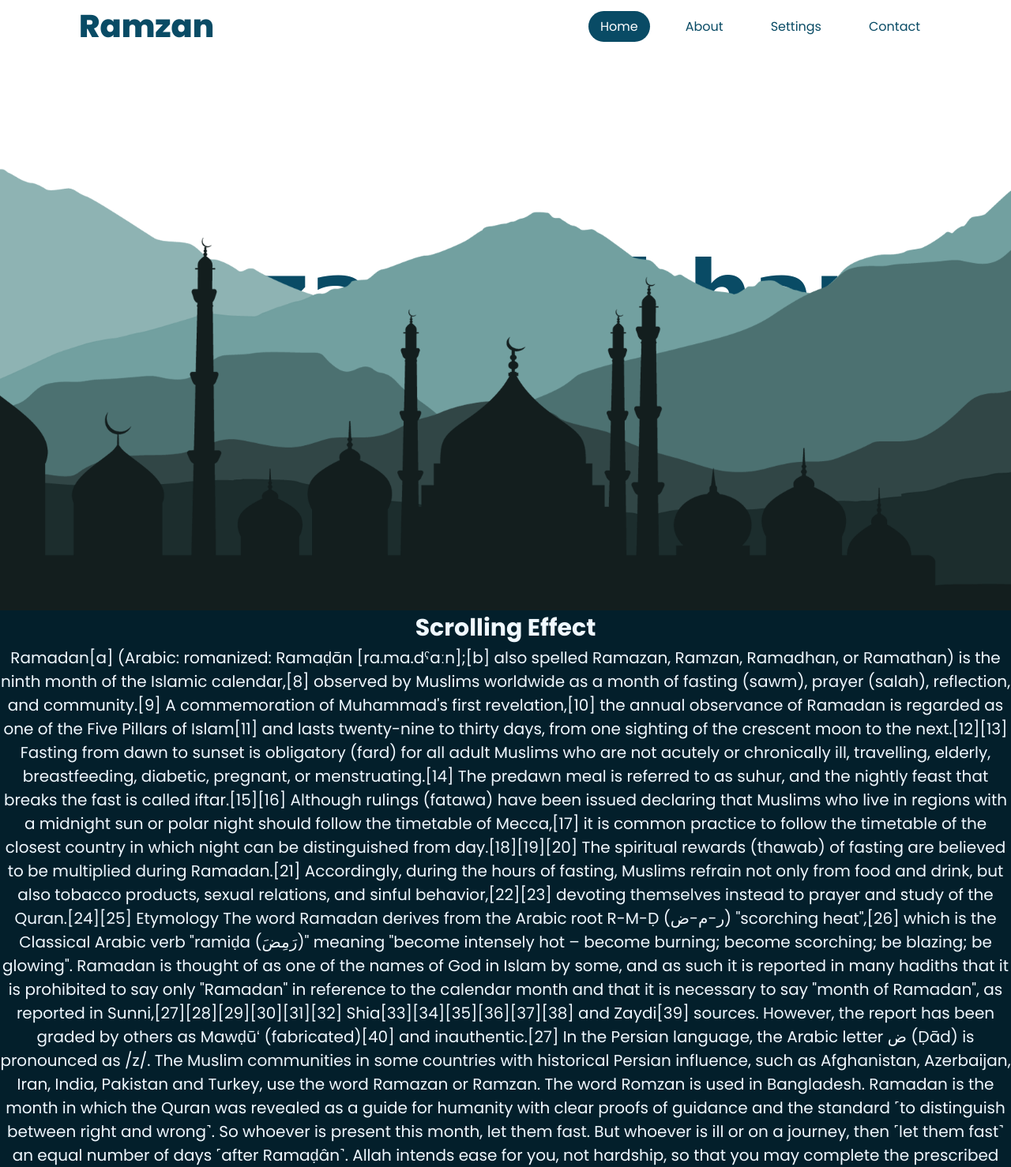
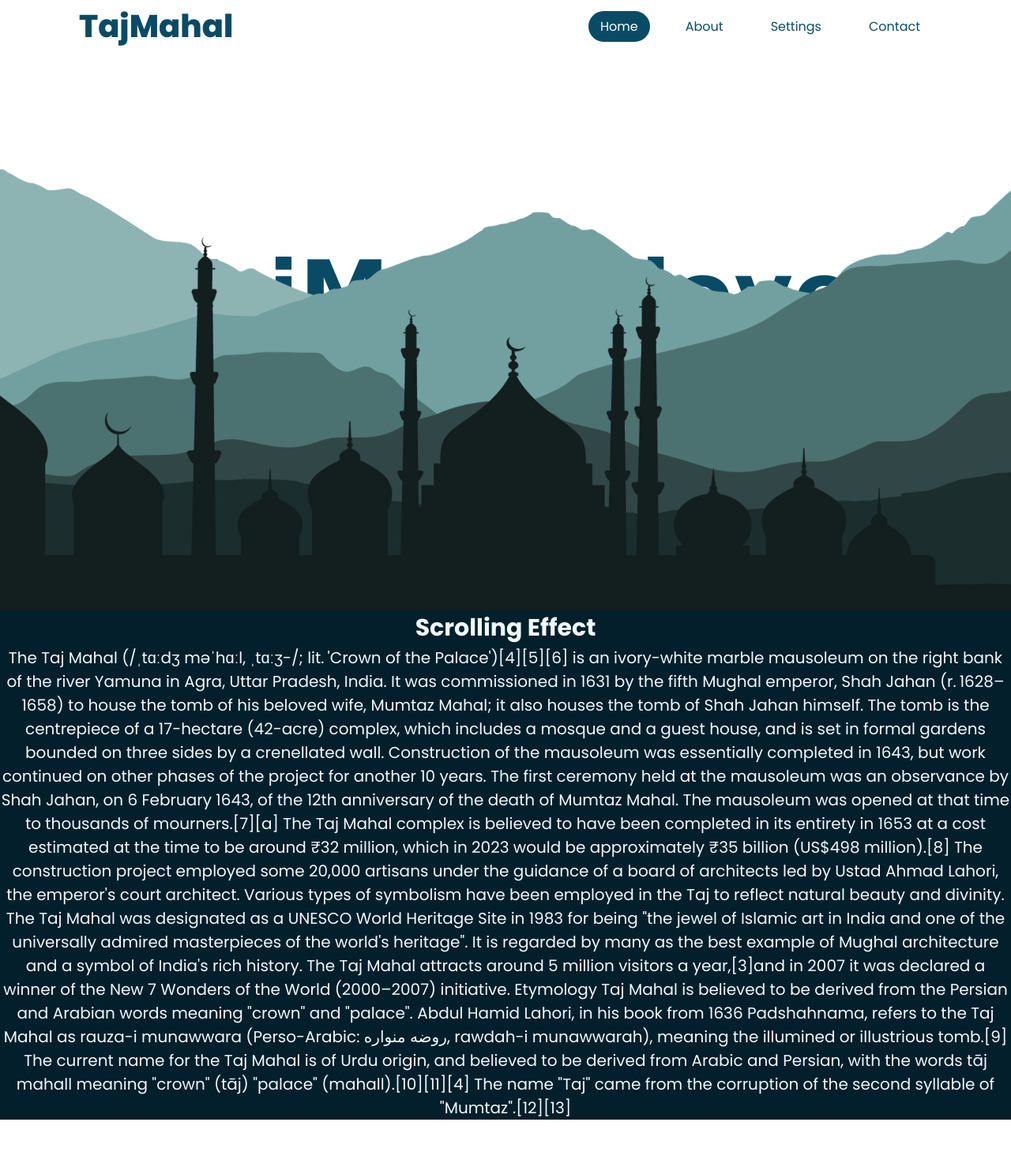
Before and after one commit to kalyankashaboina/parallel_scroll, a plain HTML site: page index.html in a window 1280 px wide. Shown: the part 27-1505 px from the top of the page at 79% size. After the commit the page ends 1445 px from the top, so only its background shows below. Drawn offline with Linux system fonts and the light colour scheme.

Commit message:
texts changed

```diff
--- a/index.html
+++ b/index.html
@@ -8,7 +8,7 @@
 </head>
 <body>
     <navbar class="navbar">
-        <a href="">Ramzan</a>
+        <a href="">TajMahal</a>
         <ul  class="menus">
             <li  class="menu "><a href="" class="onactive">Home</a></li>
             <li  class="menu"><a href="">About</a></li>
@@ -19,46 +19,30 @@
     </navbar>
 <section id="section">
 
-<h2 id="ramzan">Ramzan Mubharak</h2>
+<h2 id="TajMahal">TajMahal love</h2>
 <img src="./images/01.png" id="image1" alt=""><img src="./images/02.png"  id="image2" alt=""><img src="./images/03.png" id="image3"  alt=""><img src="./images/04.png" id="image4"  alt="">
 
 </section>
 <div class="nextslide">
     <h3>Scrolling Effect</h3>
 
-    <p>Ramadan[a] (Arabic:  romanized: Ramaḍān [ra.ma.dˤaːn];[b] also spelled Ramazan, Ramzan, Ramadhan, or Ramathan) is the ninth month of the Islamic calendar,[8] observed by Muslims worldwide as a month of fasting (sawm), prayer (salah), reflection, and community.[9] A commemoration of Muhammad's first revelation,[10] the annual observance of Ramadan is regarded as one of the Five Pillars of Islam[11] and lasts twenty-nine to thirty days, from one sighting of the crescent moon to the next.[12][13]
+    <p>
+        The Taj Mahal (/ˌtɑːdʒ məˈhɑːl, ˌtɑːʒ-/; lit. 'Crown of the Palace')[4][5][6] is an ivory-white marble mausoleum on the right bank of the river Yamuna in Agra, Uttar Pradesh, India. It was commissioned in 1631 by the fifth Mughal emperor, Shah Jahan (r. 1628–1658) to house the tomb of his beloved wife, Mumtaz Mahal; it also houses the tomb of Shah Jahan himself. The tomb is the centrepiece of a 17-hectare (42-acre) complex, which includes a mosque and a guest house, and is set in formal gardens bounded on three sides by a crenellated wall.
 
-        Fasting from dawn to sunset is obligatory (fard) for all adult Muslims who are not acutely or chronically ill, travelling, elderly, breastfeeding, diabetic, pregnant, or menstruating.[14] The predawn meal is referred to as suhur, and the nightly feast that breaks the fast is called iftar.[15][16] Although rulings (fatawa) have been issued declaring that Muslims who live in regions with a midnight sun or polar night should follow the timetable of Mecca,[17] it is common practice to follow the timetable of the closest country in which night can be distinguished from day.[18][19][20]
+Construction of the mausoleum was essentially completed in 1643, but work continued on other phases of the project for another 10 years. The first ceremony held at the mausoleum was an observance by Shah Jahan, on 6 February 1643, of the 12th anniversary of the death of Mumtaz Mahal. The mausoleum was opened at that time to thousands of mourners.[7][a]
 
-        The spiritual rewards (thawab) of fasting are believed to be multiplied during Ramadan.[21] Accordingly, during the hours of fasting, Muslims refrain not only from food and drink, but also tobacco products, sexual relations, and sinful behavior,[22][23] devoting themselves instead to prayer and study of the Quran.[24][25]
+The Taj Mahal complex is believed to have been completed in its entirety in 1653 at a cost estimated at the time to be around ₹32 million, which in 2023 would be approximately ₹35 billion (US$498 million).[8] The construction project employed some 20,000 artisans under the guidance of a board of architects led by Ustad Ahmad Lahori, the emperor's court architect. Various types of symbolism have been employed in the Taj to reflect natural beauty and divinity.
 
-        Etymology
-        The word Ramadan derives from the Arabic root R-M-Ḍ (ر-م-ض) "scorching heat",[26] which is the Classical Arabic verb "ramiḍa (رَمِضَ)" meaning "become intensely hot – become burning; become scorching; be blazing; be glowing".
+The Taj Mahal was designated as a UNESCO World Heritage Site in 1983 for being "the jewel of Islamic art in India and one of the universally admired masterpieces of the world's heritage". It is regarded by many as the best example of Mughal architecture and a symbol of India's rich history. The Taj Mahal attracts around 5 million visitors a year,[3]and in 2007 it was declared a winner of the New 7 Wonders of the World (2000–2007) initiative.
 
-        Ramadan is thought of as one of the names of God in Islam by some, and as such it is reported in many hadiths that it is prohibited to say only "Ramadan" in reference to the calendar month and that it is necessary to say "month of Ramadan", as reported in Sunni,[27][28][29][30][31][32] Shia[33][34][35][36][37][38] and Zaydi[39] sources. However, the report has been graded by others as Mawḍūʻ (fabricated)[40] and inauthentic.[27]
+Etymology
 
-        In the Persian language, the Arabic letter ض (Ḍād) is pronounced as /z/. The Muslim communities in some countries with historical Persian influence, such as Afghanistan, Azerbaijan, Iran, India, Pakistan and Turkey, use the word Ramazan or Ramzan. The word Romzan is used in Bangladesh.
-        Ramadan is the month in which the Quran was revealed as a guide for humanity with clear proofs of guidance and the standard ˹to distinguish between right and wrong˺. So whoever is present this month, let them fast. But whoever is ill or on a journey, then ˹let them fast˺ an equal number of days ˹after Ramaḍân˺. Allah intends ease for you, not hardship, so that you may complete the prescribed period and proclaim the greatness of Allah for guiding you, and perhaps you will be grateful.
-
-        — Surah Al-Baqara 2:185
-        Muslims hold that all scripture was revealed during Ramadan, the scrolls of Abraham, Torah, Psalms, Gospel, and Quran having been handed down on the first, sixth, twelfth, thirteenth (in some sources, eighteenth)[41] and twenty-fourth Ramadans,[year needed] respectively.[42][self-published source] Muhammed is said to have received his first quranic revelation on Laylat al-Qadr, one of five odd-numbered nights that fall during the last ten days of Ramadan.[43]
-
-        Although Muslims were first commanded to fast in the second year of Hijra (624 CE),[42] they believe that the practice of fasting is not in fact an innovation of monotheism[44] but rather has always been necessary for believers to attain taqwa (the fear of God).[45][Quran 2:183] They point to the fact that the pre-Islamic pagans of Mecca fasted on the tenth day of Muharram to expiate sin and avoid drought.[46][self-published source] Philip Jenkins argues that the observance of Ramadan fasting grew out of "the strict Lenten discipline of the Syrian Churches," a postulation corroborated by other scholars, including theologian Paul-Gordon Chandler,[47][48] but disputed by some Muslim academics.[49]
-
-        Important dates
-        The first and last dates of Ramadan are determined by the lunar Islamic calendar.[3]
-
-        Beginning
-
-        Ramadan beginning dates between Gregorian years 1938 and 2038; including an error on the ante-penultimate line. This table is based on an unspecified variant of the Islamic calendar and that, according to local practices, there can be differences of one (or even two) days.
-        Because the Hilāl, or crescent moon, typically occurs approximately one day after the new moon, Muslims can usually estimate the beginning of Ramadan;[50] however, many[who?] prefer to confirm the opening of Ramadan by direct visual observation of the crescent.[51]
-
-        Laylat al-Qadr
-        Main article: Night of Power
-        The Laylat al-Qadr (Arabic: لیلة القدر) or "Night of Power" is the night that Muslims believe the Quran was first sent down to the world, and Muhammad received his first quranic revelation from it. The night is considered to be the holiest night of the year.[52][53] It is generally believed to have occurred on an odd-numbered night during the last ten days of Ramadan; the Dawoodi Bohra believe that Laylat al-Qadr was the twenty-third night of Ramadan.[54][55]</p>
+Taj Mahal is believed to be derived from the Persian and Arabian words meaning "crown" and "palace".
+Abdul Hamid Lahori, in his book from 1636 Padshahnama, refers to the Taj Mahal as rauza-i munawwara (Perso-Arabic: روضه منواره, rawdah-i munawwarah), meaning the illumined or illustrious tomb.[9] The current name for the Taj Mahal is of Urdu origin, and believed to be derived from Arabic and Persian, with the words tāj mahall meaning "crown" (tāj) "palace" (mahall).[10][11][4] The name "Taj" came from the corruption of the second syllable of "Mumtaz".[12][13]
+    </p>
 </div>
 <script>
-let ramzan=document.getElementById("ramzan");
+let TajMahal=document.getElementById("TajMahal");
 let image1=document.getElementById("image1");
 let image2=document.getElementById("image2");
 let image3=document.getElementById("image3");
@@ -66,7 +50,7 @@ let image4=document.getElementById("image4");
 
 window.addEventListener("scroll",()=>{
     let value=window.scrollY;
-    ramzan.style.marginTop=value*-2.0+"px"
+    TajMahal.style.marginTop=value*-2.0+"px"
 })
 
 
```
